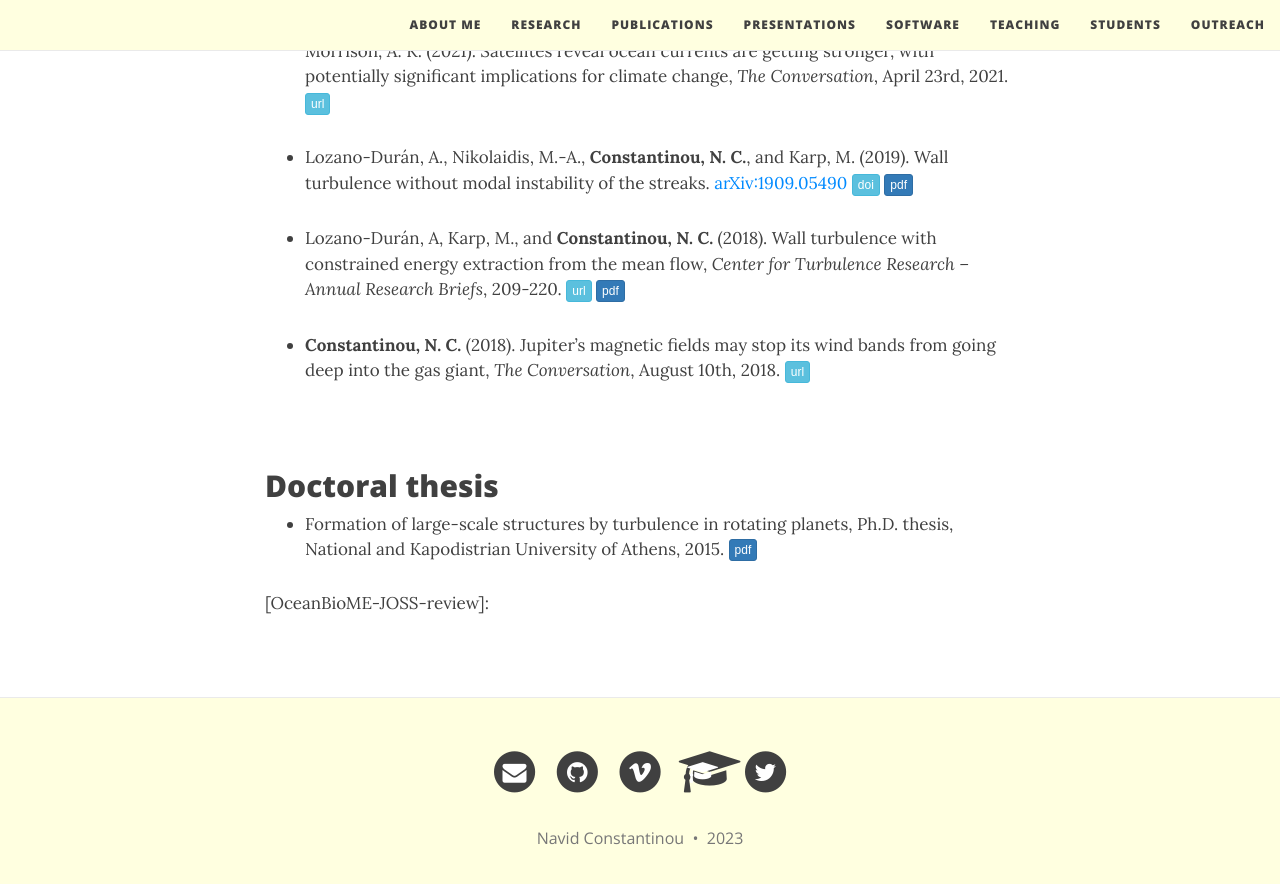
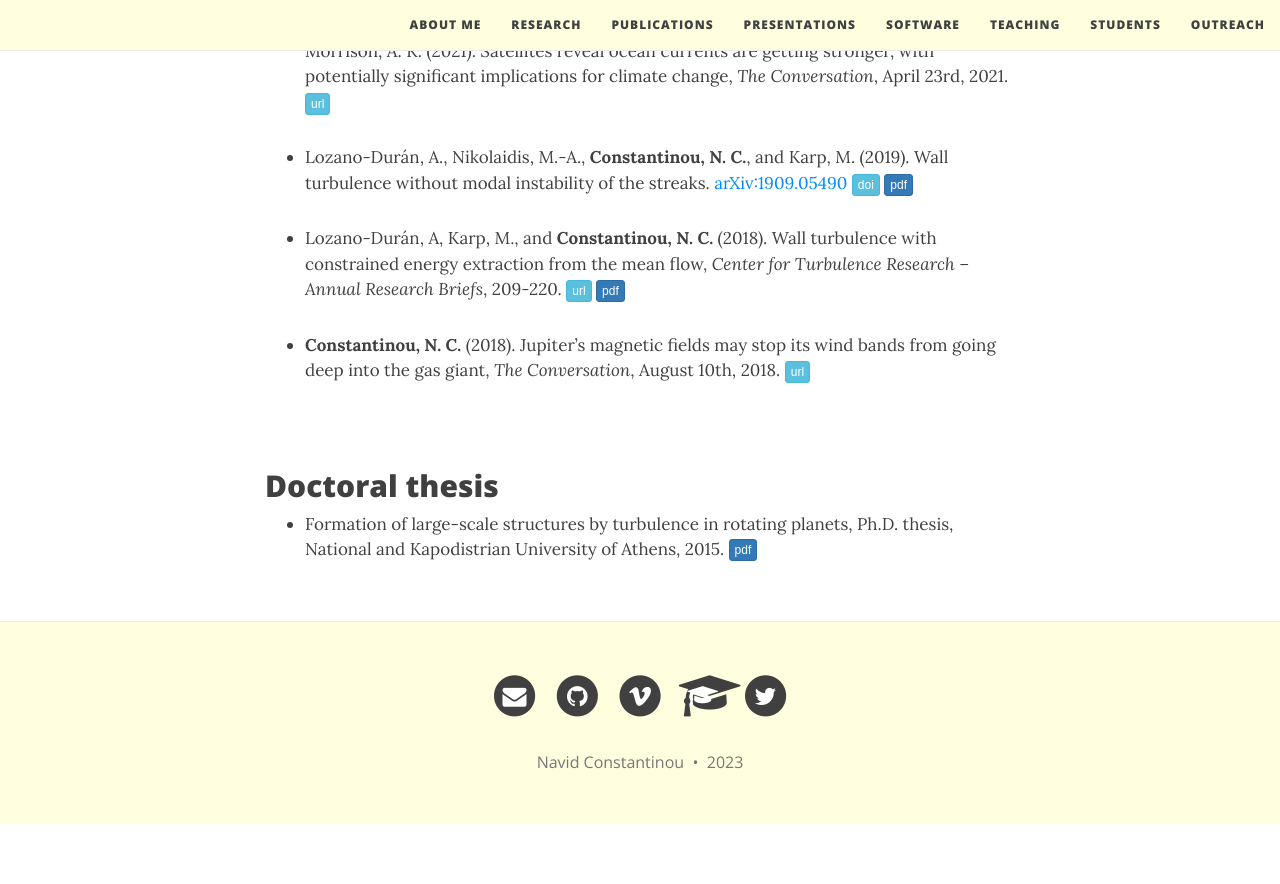
Before and after one commit to navidcy/navidcy.github.io, a Jekyll site: the page built from publications.md, in a window 1280 px wide and 900 px high, scrolled down 4324 px. Shown: the top 884 px of the window. Built offline with Jekyll 4.4.1, drawn with Linux system fonts in a browser that asks for light colours; nearby versions of some CDN libraries; comment, search, counter and statistics services are not loaded; after the commit the page ends 5148 px from its top, so only the background shows below that.

Commit message:
remove stray link

```diff
--- a/publications.md
+++ b/publications.md
@@ -159,7 +159,6 @@ Selection of press coverage: [<span class="btn btn-default btn-xs{{end}}" style=
 [GeophysicalFlows-JOSS-review]: https://joss.theoj.org/papers/a8cdf26beae8bcecc751ab4ded53b308
 [OceanBioME-repo]: https://github.com/OceanBioME/OceanBioME.jl
 [OceanBioME-docs]: https://oceanbiome.github.io/OceanBioME.jl/stable/
-[OceanBioME-JOSS-review]:
 
 [oceanbiome]: oceanbiome.pdf
 [catke-physics]: catke-physics.pdf
```
